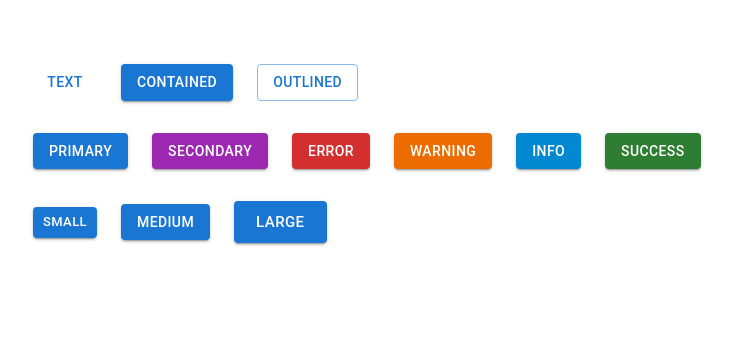
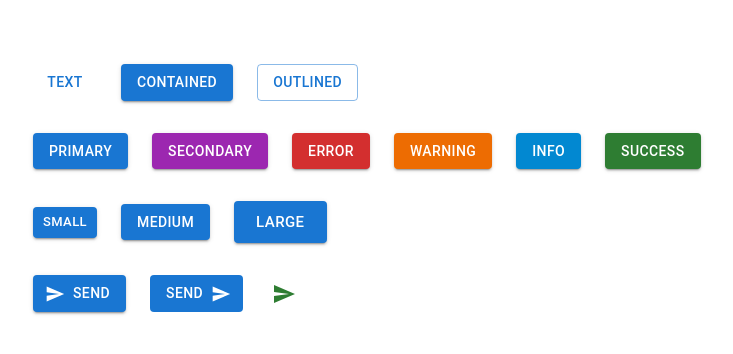
Before and after one commit to cpramshad/react-mui, a React (Create React App) app: page / in a window 1280 px wide. Shown: the top 354 px of the page, without its empty margins (31-764 px from the left). Built offline with nearby package versions, Linux system fonts and the light colour scheme.

Commit message:
Add icons and IconButton component

```diff
--- a/package.json
+++ b/package.json
@@ -5,6 +5,7 @@
   "dependencies": {
     "@emotion/react": "^11.11.0",
     "@emotion/styled": "^11.11.0",
+    "@mui/icons-material": "^5.11.16",
     "@mui/material": "^5.13.1",
     "@testing-library/jest-dom": "^5.16.5",
     "@testing-library/react": "^13.4.0",
--- a/src/components/MUIButton.tsx
+++ b/src/components/MUIButton.tsx
@@ -1,4 +1,5 @@
-import { Button, Stack } from "@mui/material";
+import { Button, IconButton, Stack } from "@mui/material";
+import SendIcon from "@mui/icons-material/Send";
 
 export const MUIButton = () => {
   return (
@@ -39,6 +40,24 @@
           large
         </Button>
       </Stack>
+      <Stack direction="row" spacing={3}>
+        <Button
+          variant="contained"
+          startIcon={<SendIcon />}
+          disableRipple
+          onClick={() => {
+            alert("Clicked");
+          }}
+        >
+          Send
+        </Button>
+        <Button variant="contained" endIcon={<SendIcon />} disableElevation>
+          Send
+        </Button>
+        <IconButton aria-label="send" color="success" size="small">
+          <SendIcon />
+        </IconButton>
+      </Stack>
     </Stack>
   );
 };
```
Also changed, not shown: 1 other file (tests, documents, lock files or other folders).
